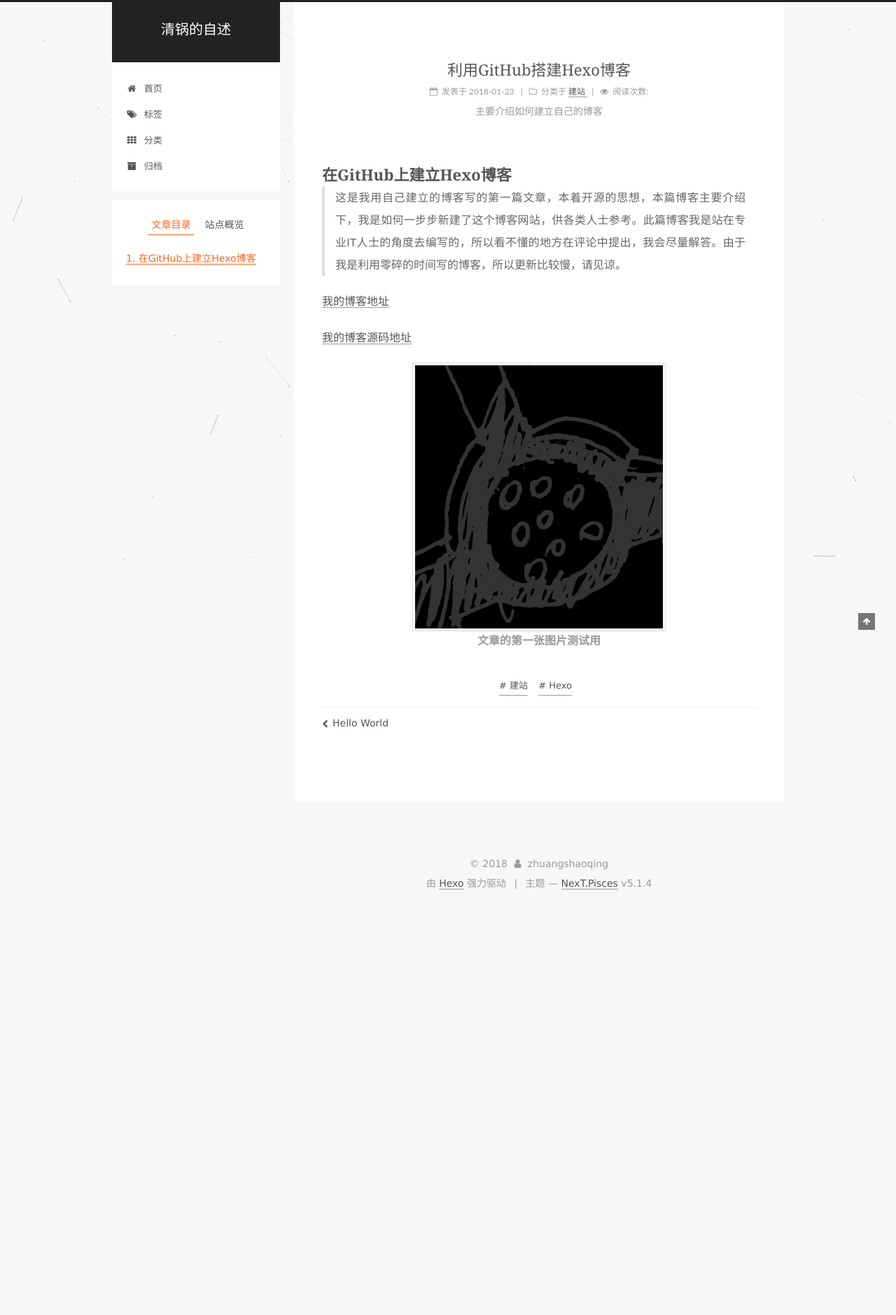
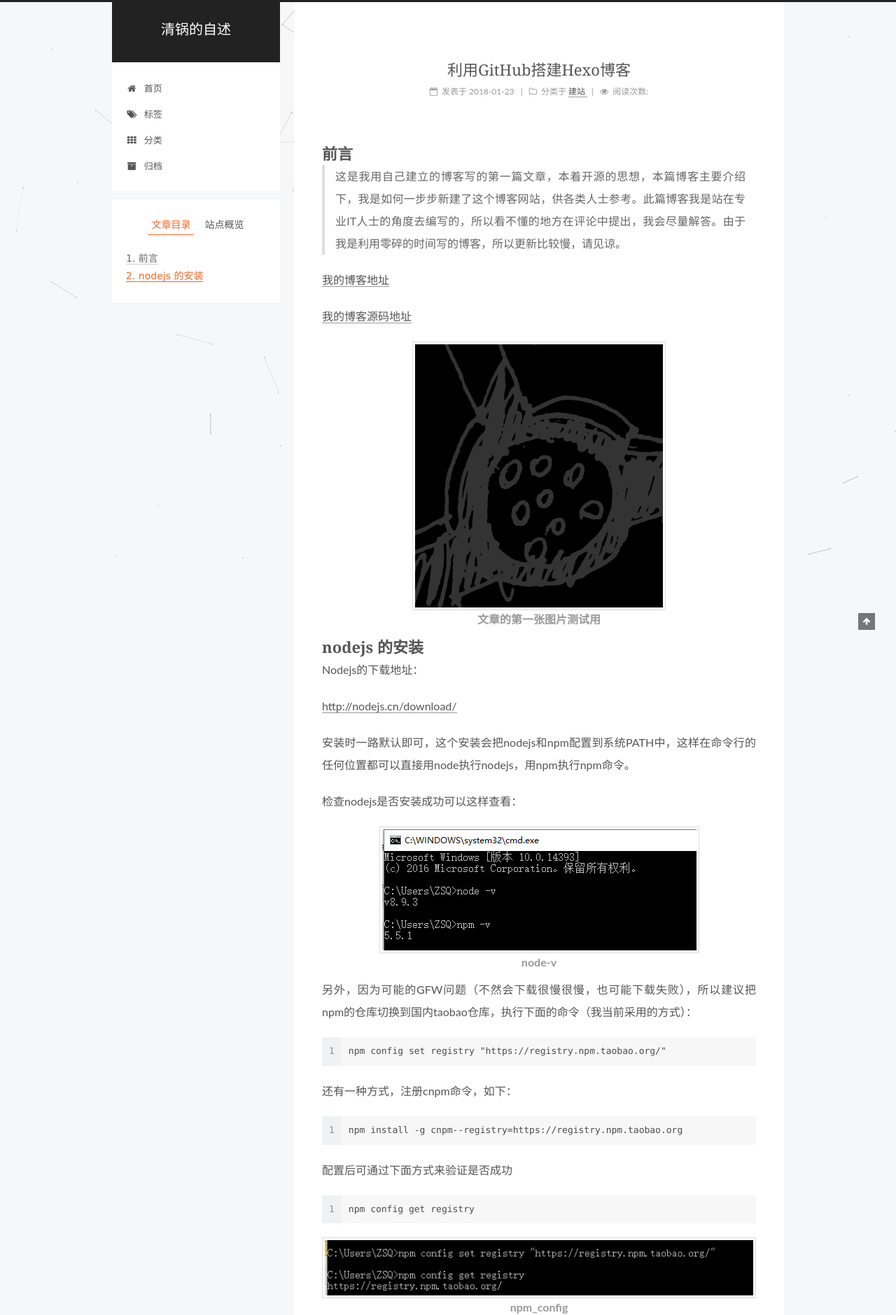
Before and after one commit to zhshqo/zhshqo.github.io, a plain HTML site: page 2018/01/23/利用GitHub搭建Hexo博客/index.html in a window 1280 px wide. Shown: the top 1879 px of the page at 70% size. Before the commit the page ends 1296 px from the top, so only its background shows below. Drawn offline with Linux system fonts and the light colour scheme; a script that the page names is missing.

Commit message:
Site updated: 2018-01-23 10:37:37

```diff
--- a/2018/01/23/利用GitHub搭建Hexo博客/index.html
+++ b/2018/01/23/利用GitHub搭建Hexo博客/index.html
@@ -79,19 +79,21 @@
 
 
 
-<meta name="description" content="主要介绍如何建立自己的博客">
+<meta name="description" content="前言 这是我用自己建立的博客写的第一篇文章，本着开源的思想，本篇博客主要介绍下，我是如何一步步新建了这个博客网站，供各类人士参考。此篇博客我是站在专业IT人士的角度去编写的，所以看不懂的地方在评论中提出，我会尽量解答。由于我是利用零碎的时间写的博客，所以更新比较慢，请见谅。  我的博客地址 我的博客源码地址  nodejs 的安装Nodejs的下载地址： http://nodejs.cn/down">
 <meta name="keywords" content="博客,建站,Hexo,GitHub Pages">
 <meta property="og:type" content="article">
 <meta property="og:title" content="利用GitHub搭建Hexo博客">
 <meta property="og:url" content="http://yoursite.com/2018/01/23/利用GitHub搭建Hexo博客/index.html">
 <meta property="og:site_name" content="清锅的自述">
-<meta property="og:description" content="主要介绍如何建立自己的博客">
+<meta property="og:description" content="前言 这是我用自己建立的博客写的第一篇文章，本着开源的思想，本篇博客主要介绍下，我是如何一步步新建了这个博客网站，供各类人士参考。此篇博客我是站在专业IT人士的角度去编写的，所以看不懂的地方在评论中提出，我会尽量解答。由于我是利用零碎的时间写的博客，所以更新比较慢，请见谅。  我的博客地址 我的博客源码地址  nodejs 的安装Nodejs的下载地址： http://nodejs.cn/down">
 <meta property="og:locale" content="zh-Hans">
 <meta property="og:image" content="http://yoursite.com/2018/01/23/利用GitHub搭建Hexo博客/测试图片.png">
-<meta property="og:updated_time" content="2018-01-23T02:09:24.409Z">
+<meta property="og:image" content="http://yoursite.com/2018/01/23/利用GitHub搭建Hexo博客/node-v.png">
+<meta property="og:image" content="http://yoursite.com/2018/01/23/利用GitHub搭建Hexo博客/npm_config.png">
+<meta property="og:updated_time" content="2018-01-23T02:36:45.739Z">
 <meta name="twitter:card" content="summary">
 <meta name="twitter:title" content="利用GitHub搭建Hexo博客">
-<meta name="twitter:description" content="主要介绍如何建立自己的博客">
+<meta name="twitter:description" content="前言 这是我用自己建立的博客写的第一篇文章，本着开源的思想，本篇博客主要介绍下，我是如何一步步新建了这个博客网站，供各类人士参考。此篇博客我是站在专业IT人士的角度去编写的，所以看不懂的地方在评论中提出，我会尽量解答。由于我是利用零碎的时间写的博客，所以更新比较慢，请见谅。  我的博客地址 我的博客源码地址  nodejs 的安装Nodejs的下载地址： http://nodejs.cn/down">
 <meta name="twitter:image" content="http://yoursite.com/2018/01/23/利用GitHub搭建Hexo博客/测试图片.png">
 
 
@@ -351,10 +353,6 @@
 
 
 
-              <div class="post-description">
-                  主要介绍如何建立自己的博客
-              </div>
-
 
         </div>
       </header>
@@ -369,12 +367,24 @@
 
 
 
-        <h1 id="在GitHub上建立Hexo博客"><a href="#在GitHub上建立Hexo博客" class="headerlink" title="在GitHub上建立Hexo博客"></a>在GitHub上建立Hexo博客</h1><blockquote>
+        <h1 id="前言"><a href="#前言" class="headerlink" title="前言"></a>前言</h1><blockquote>
 <p>这是我用自己建立的博客写的第一篇文章，本着开源的思想，本篇博客主要介绍下，我是如何一步步新建了这个博客网站，供各类人士参考。此篇博客我是站在专业IT人士的角度去编写的，所以看不懂的地方在评论中提出，我会尽量解答。由于我是利用零碎的时间写的博客，所以更新比较慢，请见谅。</p>
 </blockquote>
 <p><a href="https://zhshqo.github.io/" target="_blank" rel="noopener">我的博客地址</a></p>
 <p><a href="https://github.com/zhshqo/zhshqo.github.io" target="_blank" rel="noopener">我的博客源码地址</a></p>
 <img src="/2018/01/23/利用GitHub搭建Hexo博客/测试图片.png" title="文章的第一张图片测试用">
+<h1 id="nodejs-的安装"><a href="#nodejs-的安装" class="headerlink" title="nodejs 的安装"></a>nodejs 的安装</h1><p>Nodejs的下载地址：</p>
+<p><a href="http://nodejs.cn/download/" target="_blank" rel="noopener">http://nodejs.cn/download/</a></p>
+<p>安装时一路默认即可，这个安装会把nodejs和npm配置到系统PATH中，这样在命令行的任何位置都可以直接用node执行nodejs，用npm执行npm命令。</p>
+<p>检查nodejs是否安装成功可以这样查看：</p>
+<img src="/2018/01/23/利用GitHub搭建Hexo博客/node-v.png" title="node-v">
+<p>另外，因为可能的GFW问题（不然会下载很慢很慢，也可能下载失败），所以建议把npm的仓库切换到国内taobao仓库，执行下面的命令（我当前采用的方式）：</p>
+<figure class="highlight plain"><table><tr><td class="gutter"><pre><span class="line">1</span><br></pre></td><td class="code"><pre><span class="line">npm config set registry &quot;https://registry.npm.taobao.org/&quot;</span><br></pre></td></tr></table></figure>
+<p>还有一种方式，注册cnpm命令，如下：</p>
+<figure class="highlight plain"><table><tr><td class="gutter"><pre><span class="line">1</span><br></pre></td><td class="code"><pre><span class="line">npm install -g cnpm--registry=https://registry.npm.taobao.org</span><br></pre></td></tr></table></figure>
+<p>配置后可通过下面方式来验证是否成功</p>
+<figure class="highlight plain"><table><tr><td class="gutter"><pre><span class="line">1</span><br></pre></td><td class="code"><pre><span class="line">npm config get registry</span><br></pre></td></tr></table></figure>
+<img src="/2018/01/23/利用GitHub搭建Hexo博客/npm_config.png" title="npm_config">
 
     </div>
 
@@ -555,7 +565,7 @@
 
 
 
-              <div class="post-toc-content"><ol class="nav"><li class="nav-item nav-level-1"><a class="nav-link" href="#在GitHub上建立Hexo博客"><span class="nav-number">1.</span> <span class="nav-text">在GitHub上建立Hexo博客</span></a></li></ol></div>
+              <div class="post-toc-content"><ol class="nav"><li class="nav-item nav-level-1"><a class="nav-link" href="#前言"><span class="nav-number">1.</span> <span class="nav-text">前言</span></a></li><li class="nav-item nav-level-1"><a class="nav-link" href="#nodejs-的安装"><span class="nav-number">2.</span> <span class="nav-text">nodejs 的安装</span></a></li></ol></div>
 
 
           </div>
--- a/css/main.css
+++ b/css/main.css
@@ -1823,7 +1823,7 @@ pre .javascript .function {
   width: 4px;
   height: 4px;
   border-radius: 50%;
-  background: #ad26e9;
+  background: #4f7cc1;
 }
 .links-of-blogroll {
   font-size: 13px;
```
Also changed, not shown: index.html (+8 -2 lines), 2018/01/23/利用GitHub搭建Hexo博客/node-v.png (added), 2018/01/23/利用GitHub搭建Hexo博客/npm_config.png (added).
